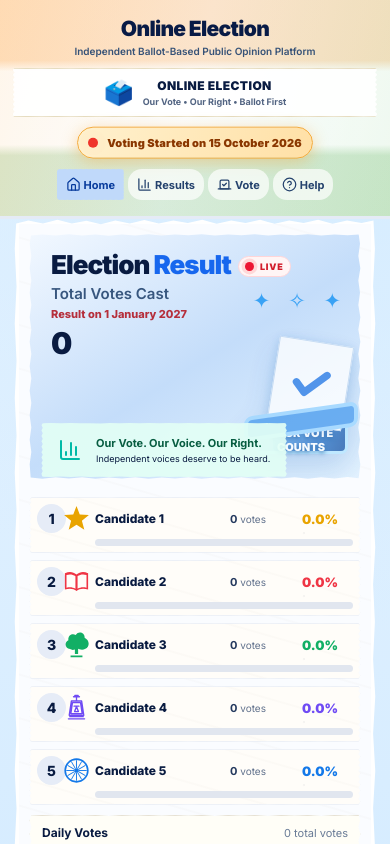
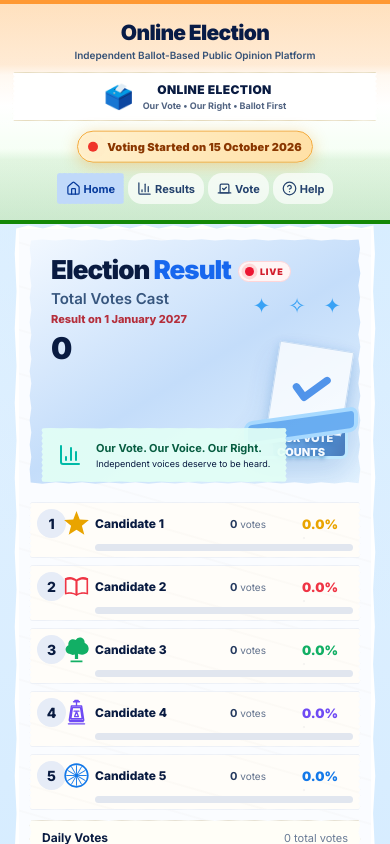
Before and after one commit to usrnixxar/Ballot-Paper, a React (Vite) app: page / in a window 390 px wide. Shown: the top 844 px of the page. Built offline with nearby package versions, Linux system fonts and the light colour scheme.

Commit message:
Style flag-free responsive navbar with Indian tricolor background

```diff
--- a/src/styles.css
+++ b/src/styles.css
@@ -278,3 +278,8 @@
 /* Keep navbar flag video stationary; the video itself may still animate. */
 .flag-float.flag-video-container,.patriotic-topbar .flag-float.flag-video-container{animation:none!important;transform:translateY(-50%)}
 @media(max-width:770px){.flag-float.flag-video-container,.patriotic-topbar .flag-float.flag-video-container{transform:none!important}}
+
+/* Flag-free tricolor navbar. */
+.patriotic-topbar{padding-left:clamp(16px,2.3vw,38px)!important;background:linear-gradient(180deg,#ffead0 0%,#fff5e9 28%,#ffffff 47%,#f4fff3 68%,#d9f0dc 100%)!important;border-top:4px solid #ff9933;border-bottom:4px solid #138808}
+.patriotic-topbar .patriotic-wash{opacity:.45}
+@media(max-width:770px){.patriotic-topbar{padding:16px 12px!important}}
```
